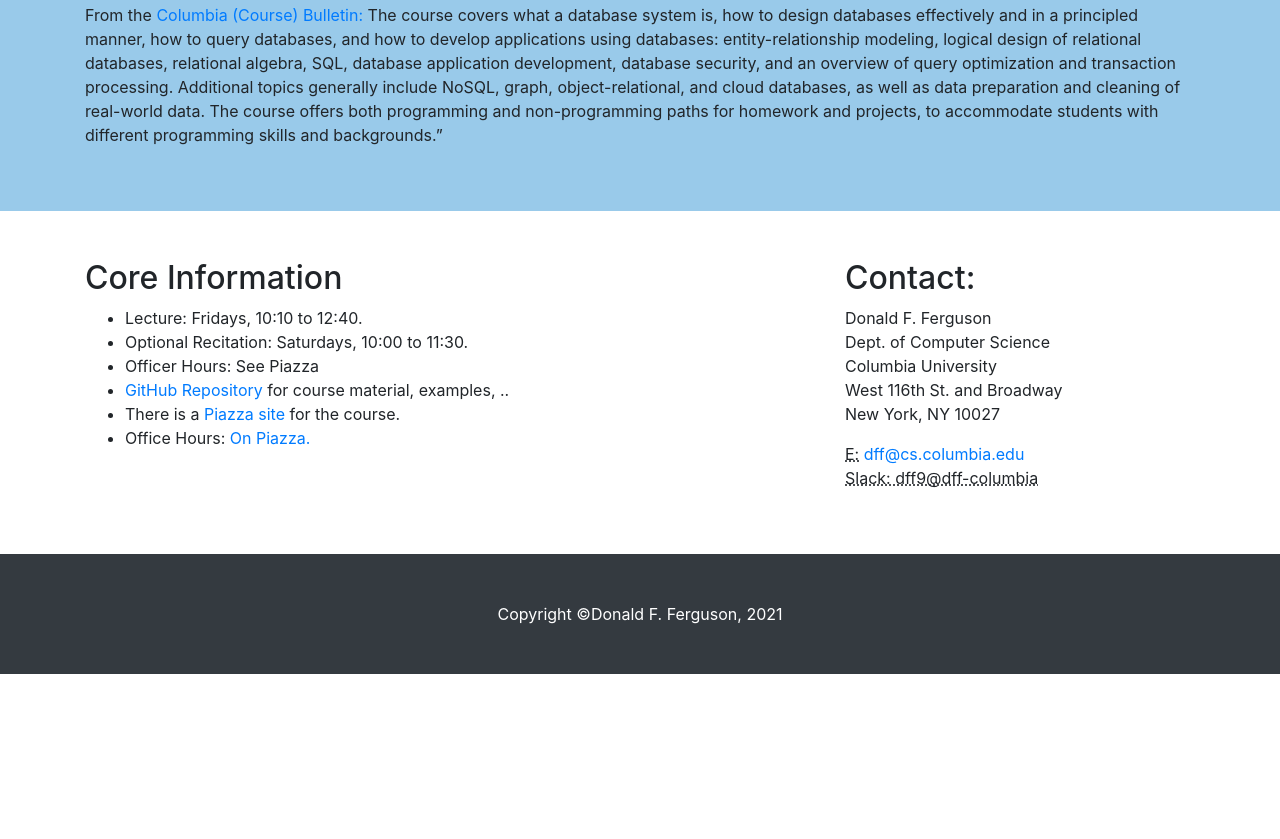
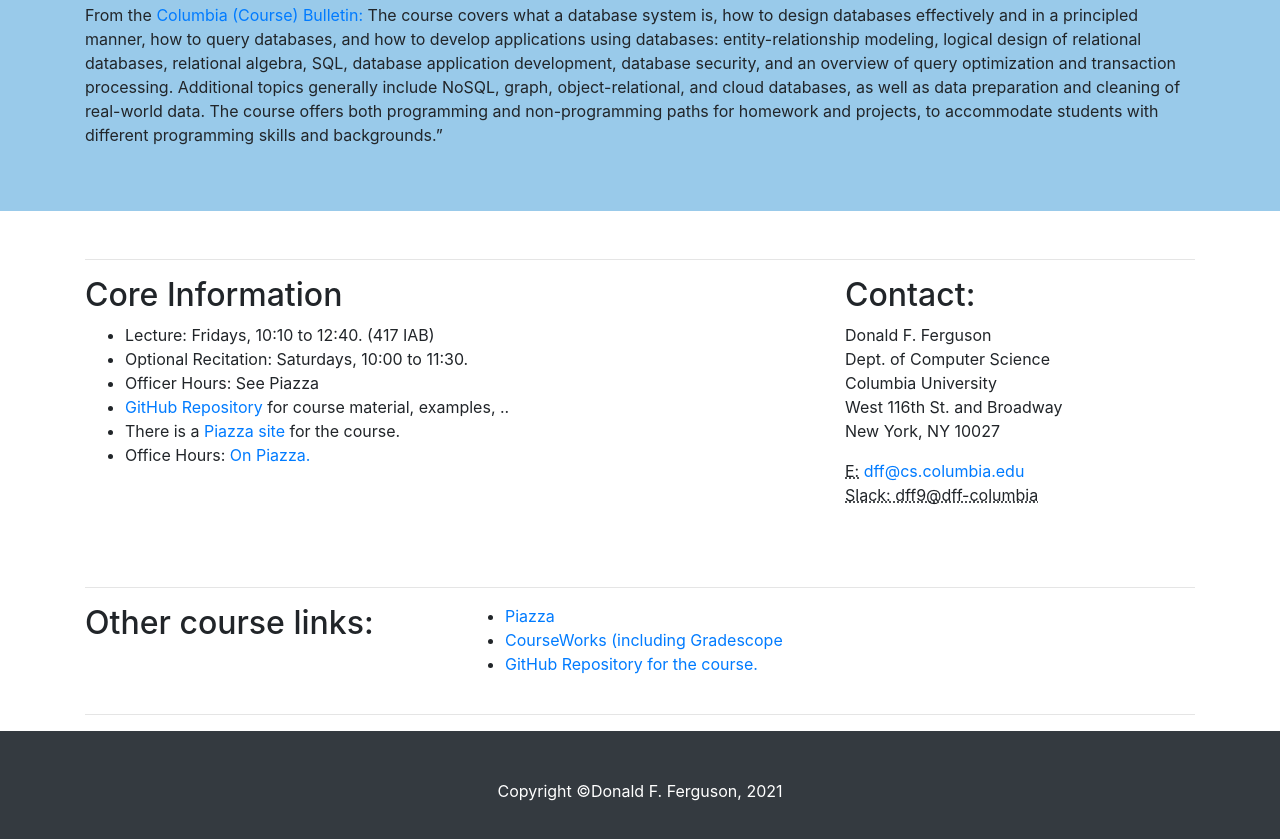
Before and after one commit to donald-f-ferguson/W4111S21, a plain HTML site: page docs/index.html in a window 1280 px wide. Shown: the part 851-1690 px from the top of the page. Before the commit the page ends 1525 px from the top, so only its background shows below. Drawn offline with Linux system fonts and the light colour scheme.

Commit message:
Updated instructor information and course main page.

```diff
--- a/docs/index.html
+++ b/docs/index.html
@@ -88,12 +88,12 @@
 
   <!-- Page Content -->
   <div class="container">
-
+    <hr>
     <div class="row">
       <div class="col-md-8 mb-5">
         <h2>Core Information</h2>
           <ul>
-              <li>Lecture: Fridays, 10:10 to 12:40.</li>
+              <li>Lecture: Fridays, 10:10 to 12:40. (417 IAB)</li>
               <li>Optional Recitation: Saturdays, 10:00 to 11:30.</li>
               <li>Officer Hours: See Piazza</li>
               <li><a href="https://github.com/donald-f-ferguson/W4111_S21">GitHub Repository</a>
@@ -119,6 +119,21 @@
         </address>
       </div>
     </div>
+      <hr>
+      <div class="row">
+          <div class="col-md-4">
+            <h2>Other course links:</h2><br><br>
+          </div>
+          <div class="col-md-6">
+          <ul>
+              <li><a href="https://piazza.com/class/kjalznyke781r4">Piazza</a></li>
+              <li><a href="https://courseworks2.columbia.edu/courses/122916">CourseWorks (including Gradescope</a></li>
+              <li><a href="https://github.com/donald-f-ferguson/W4111S21">GitHub Repository for the course.</a></li>
+          </ul>
+          </div>
+      </div>
+      <hr>
+
     <!-- /.row -->
     <!--
     <div class="row">
```
